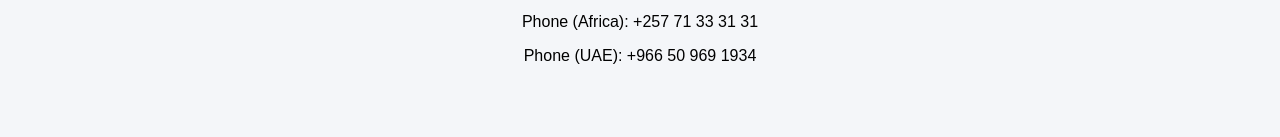
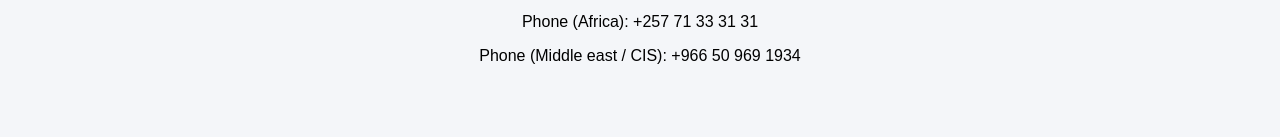
Before and after one commit to jithinvijayan0/vjoin-website, a plain HTML site: page contact.html in a window 1280 px wide. Shown: the part 317-454 px from the top of the page. Drawn offline with Linux system fonts and the light colour scheme.

Commit message:
contact data updated

```diff
--- a/contact.html
+++ b/contact.html
@@ -45,7 +45,7 @@
 <p>Email: info@vjoineducation.online</p>
 <p>Phone (india): +91 79946 85101 </p>
 <p>Phone (Africa): +257 71 33 31 31</p>
-<p>Phone (UAE): +966 50 969 1934</p>
+<p>Phone (Middle east / CIS): +966 50 969 1934</p>
 
 </section>
 
```
